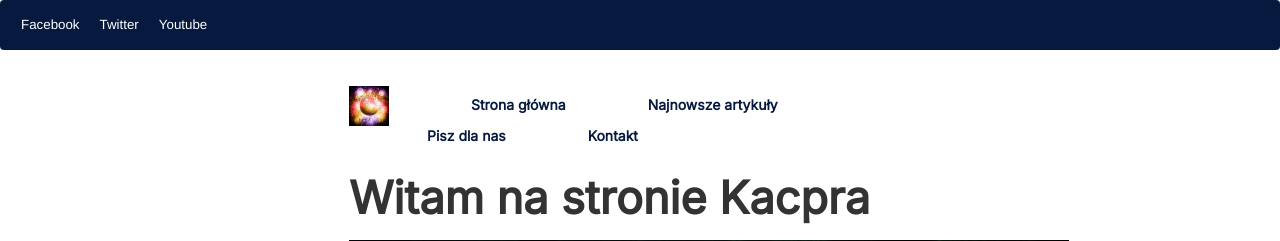
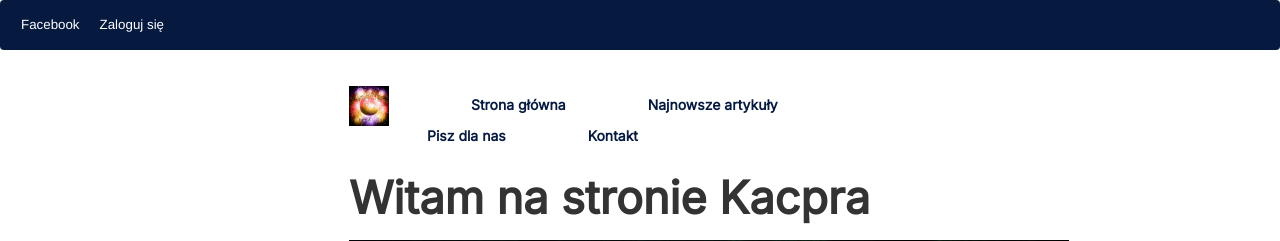
Before and after one commit to suchy19997/djangoblog, a Django app: page / in a window 1280 px wide. Shown: the top 241 px of the page. Run offline with Django 4.2, Linux system fonts and the light colour scheme; data that the repository does not hold is empty; some libraries are stand-ins or nearby versions.

Commit message:
logowanie

```diff
--- a/apka/templates/apka/base.html
+++ b/apka/templates/apka/base.html
@@ -12,8 +12,8 @@
 <body>
 <nav class="navbar navbar-light" style="background-color: #061A40;">
     <a class="top-menu" href="https://www.facebook.com/positivedjs/?locale=pl_PL">Facebook</a>
-    <a class="top-menu" href="https://www.twitter.com">Twitter</a>
-    <a class="top-menu" href="https://www.youtube.com">Youtube</a>
+    <a class="top-menu" href="/admin">Zaloguj się</a>
+
     <div class="plus">
     {% if user.is_authenticated %}
     <a href="{% url 'post_new' %}" class="top-menu"><span class="glyphicon glyphicon-plus"></span></a>
```
